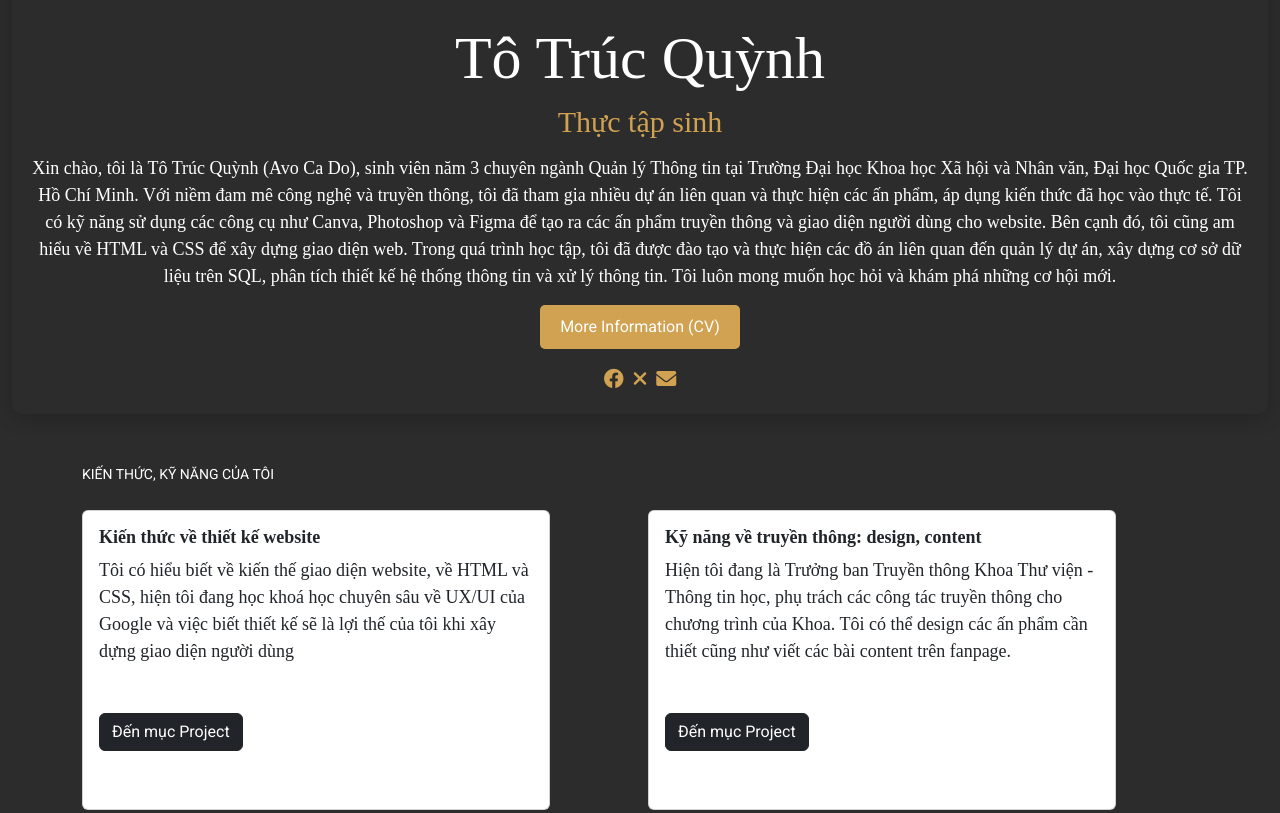
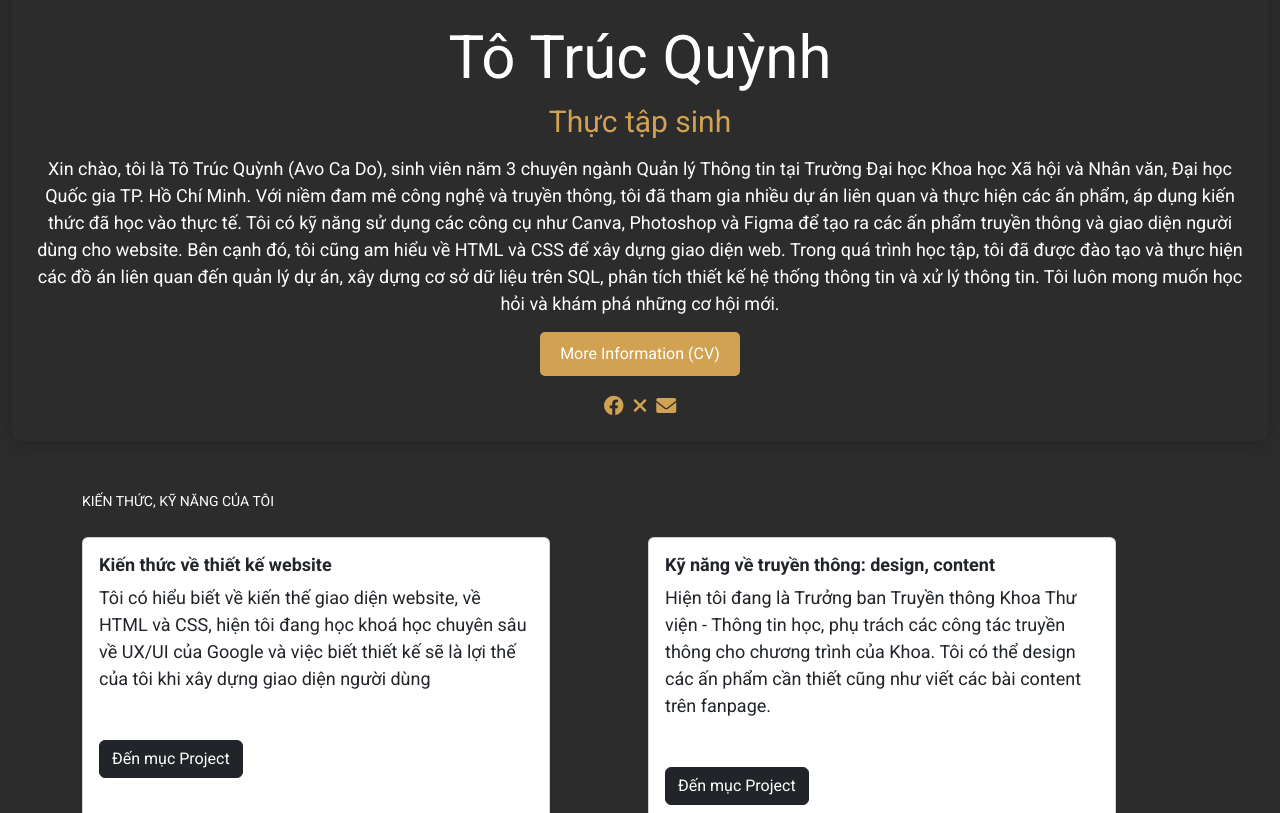
Before and after one commit to AvoCaDo-U/myweb, a plain HTML site: page index.html in a window 1280 px wide. Shown: the part 262-1075 px from the top of the page. Drawn offline with nearby package versions, Linux system fonts and the light colour scheme.

Commit message:
Change style.css file

```diff
--- a/style.css
+++ b/style.css
@@ -27,26 +27,22 @@ body {
 h1 {
     font-size: 60px;
     margin: 10px 0;
-    font-family: 'Times New Roman', Times, serif;
 }
 
 h2 {
     font-size: 30px;
     color: #d0a251; /* Màu chữ của tiêu đề phụ */
     margin-bottom: 15px;
-    font-family: 'Times New Roman', Times, serif;
 }
 h5 {
     font-size: 18px;
     color: #000000; /* Màu chữ của tiêu đề phụ */
     margin-bottom: 15px;
-    font-family: 'Times New Roman', Times, serif;
 }
 
 p {
     font-size: 18px;
     margin: auto;
-    font-family: 'Times New Roman', Times, serif;
 }
 
 .delegate-button {
```
